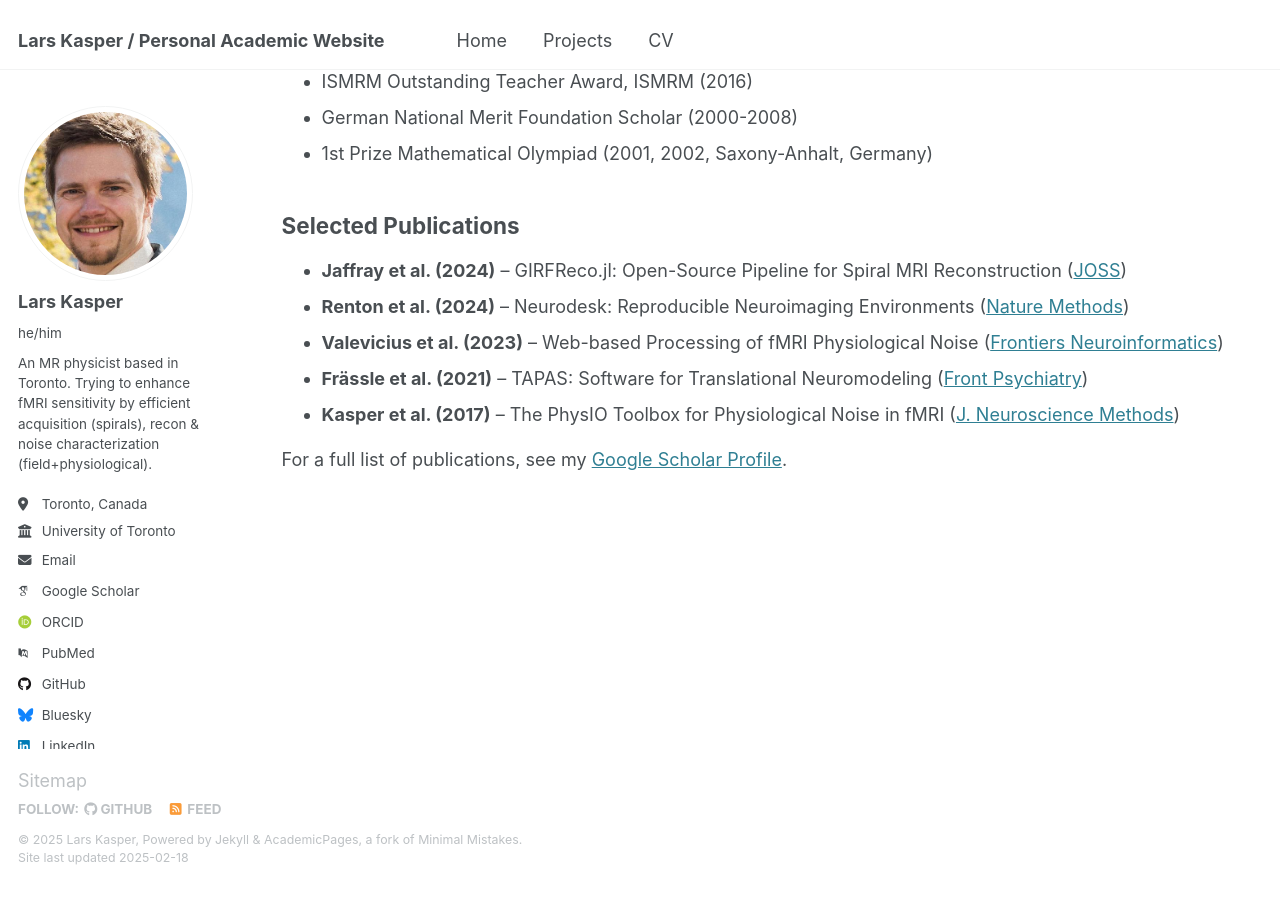
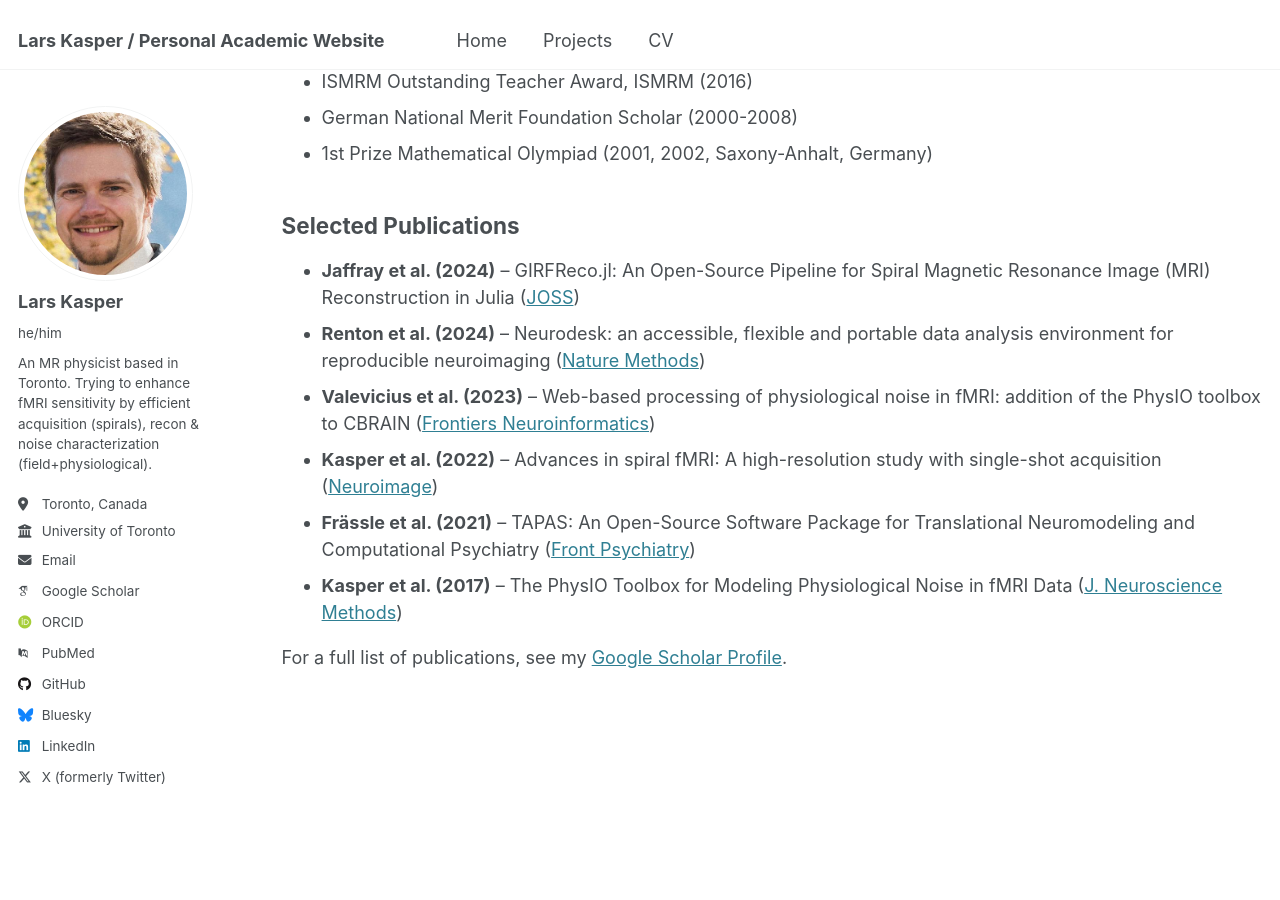
Before and after one commit to mrikasper/mrikasper.github.io, a Jekyll site: the page built from _pages/cv.md, in a window 1280 px wide and 900 px high, scrolled down 3361 px. Built offline with Jekyll 4.4.1, drawn with Linux system fonts in a browser that asks for light colours; some web fonts are replaced.

Commit message:
Corrected Publications titles, added references and reordering

```diff
--- a/_pages/cv.md
+++ b/_pages/cv.md
@@ -96,10 +96,11 @@ As staff scientist, I have not been a formal supervisor to students. But I have
 - 1st Prize Mathematical Olympiad (2001, 2002, Saxony-Anhalt, Germany)
 
 ## Selected Publications
-- **Jaffray et al. (2024)** – GIRFReco.jl: Open-Source Pipeline for Spiral MRI Reconstruction ([JOSS](https://doi.org/10.21105/joss.05877))
-- **Renton et al. (2024)** – Neurodesk: Reproducible Neuroimaging Environments ([Nature Methods](https://doi.org/10.1038/s41592-023-02145-x))
-- **Valevicius et al. (2023)** – Web-based Processing of fMRI Physiological Noise ([Frontiers Neuroinformatics](https://doi.org/10.3389/fninf.2023.1251023))
-- **Frässle et al. (2021)** – TAPAS: Software for Translational Neuromodeling ([Front Psychiatry](https://doi.org/10.3389/fpsyt.2021.680811))
-- **Kasper et al. (2017)** – The PhysIO Toolbox for Physiological Noise in fMRI ([J. Neuroscience Methods](https://doi.org/10.1016/j.jneumeth.2016.10.019))
+- **Jaffray et al. (2024)** – GIRFReco.jl: An Open-Source Pipeline for Spiral Magnetic Resonance Image (MRI) Reconstruction in Julia ([JOSS](https://doi.org/10.21105/joss.05877))
+- **Renton et al. (2024)** – Neurodesk: an accessible, flexible and portable data analysis environment for reproducible neuroimaging ([Nature Methods](https://doi.org/10.1038/s41592-023-02145-x))
+- **Valevicius et al. (2023)** – Web-based processing of physiological noise in fMRI: addition of the PhysIO toolbox to CBRAIN ([Frontiers Neuroinformatics](https://doi.org/10.3389/fninf.2023.1251023))
+- **Kasper et al. (2022)** – Advances in spiral fMRI: A high-resolution study with single-shot acquisition ([Neuroimage](https://doi.org/10.1016/j.neuroimage.2021.118738))
+- **Frässle et al. (2021)** – TAPAS: An Open-Source Software Package for Translational Neuromodeling and Computational Psychiatry ([Front Psychiatry](https://doi.org/10.3389/fpsyt.2021.680811))
+- **Kasper et al. (2017)** – The PhysIO Toolbox for Modeling Physiological Noise in fMRI Data ([J. Neuroscience Methods](https://doi.org/10.1016/j.jneumeth.2016.10.019))
 
 For a full list of publications, see my [Google Scholar Profile](https://scholar.google.com/citations?user=PL1XGecAAAAJ).
```
Also changed, not shown: _pages/about.md (+3 -3 lines).
